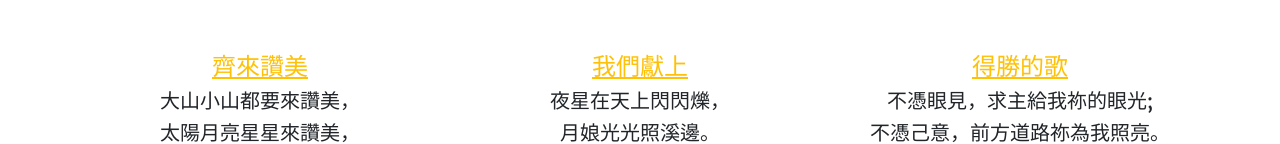
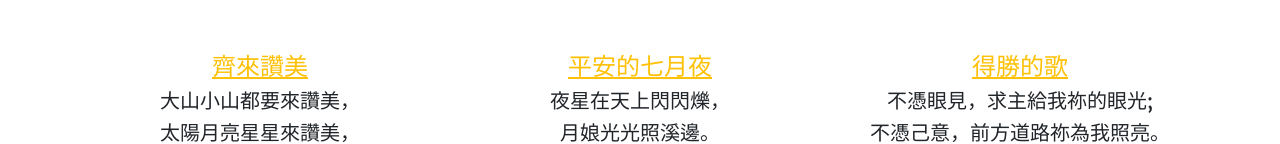
Before and after one commit to C3133100/bulletin_2, a plain HTML site: page index.html in a window 1280 px wide. Shown: the part 2323-2467 px from the top of the page. Drawn offline with nearby package versions, Linux system fonts and the light colour scheme.

Commit message:
v20200919

```diff
--- a/index.html
+++ b/index.html
@@ -118,7 +118,7 @@
                     <div class="col-lg-4 col-md-6 text-center">
                         <div class="mt-5">
 
-                            <h3 class="h4 mb-2 text-warning"><u>我們獻上</u></h3>
+                            <h3 class="h4 mb-2 text-warning"><u>平安的七月夜</u></h3>
                             <h5 class="text-black"> 夜星在天上閃閃爍，</h5><h5>月娘光光照溪邊。</h5>
                             <h5>大樹下、風微微，</h5><h5>聽到樹蟬在吟詩，</h5><h5>上帝賞賜的平安冥。</h5>
                             <h5>耶和華是我的安慰，</h5><h5>倚靠祂攏免驚什麼。</h5>
```
